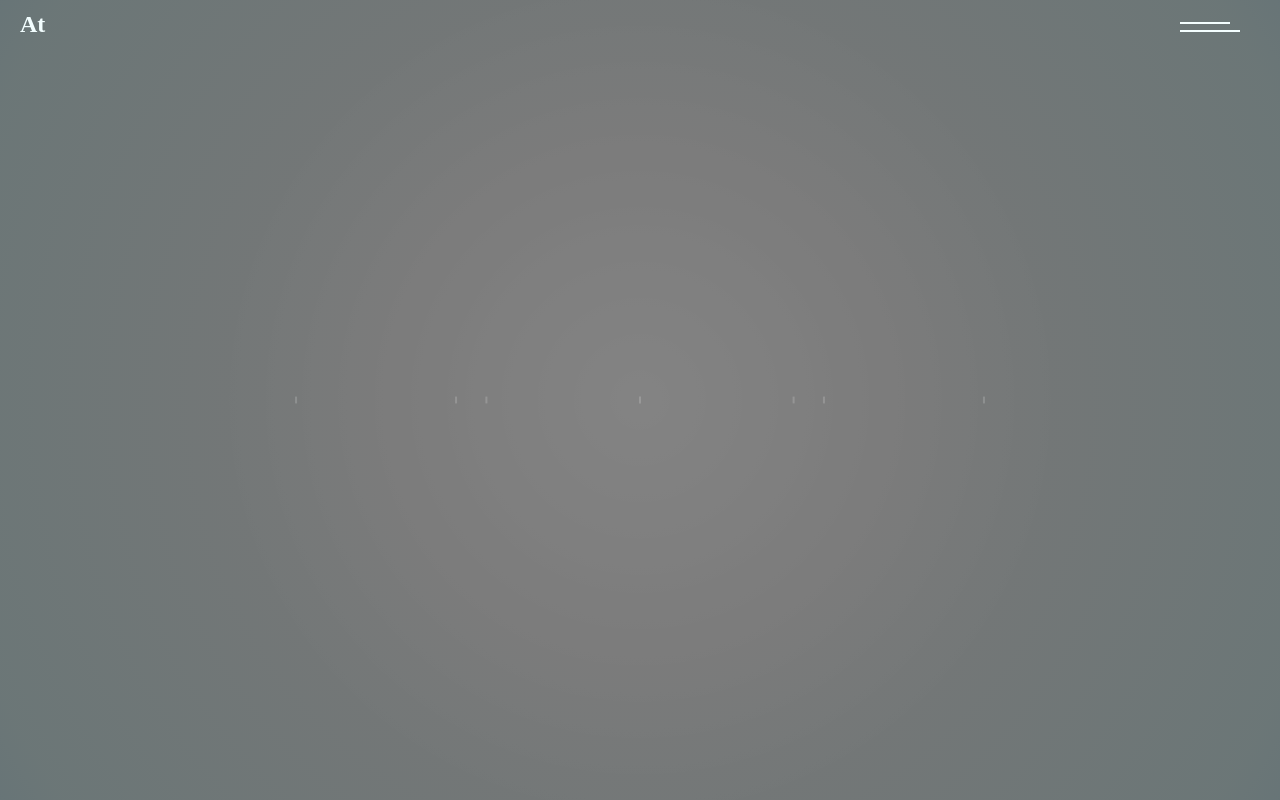
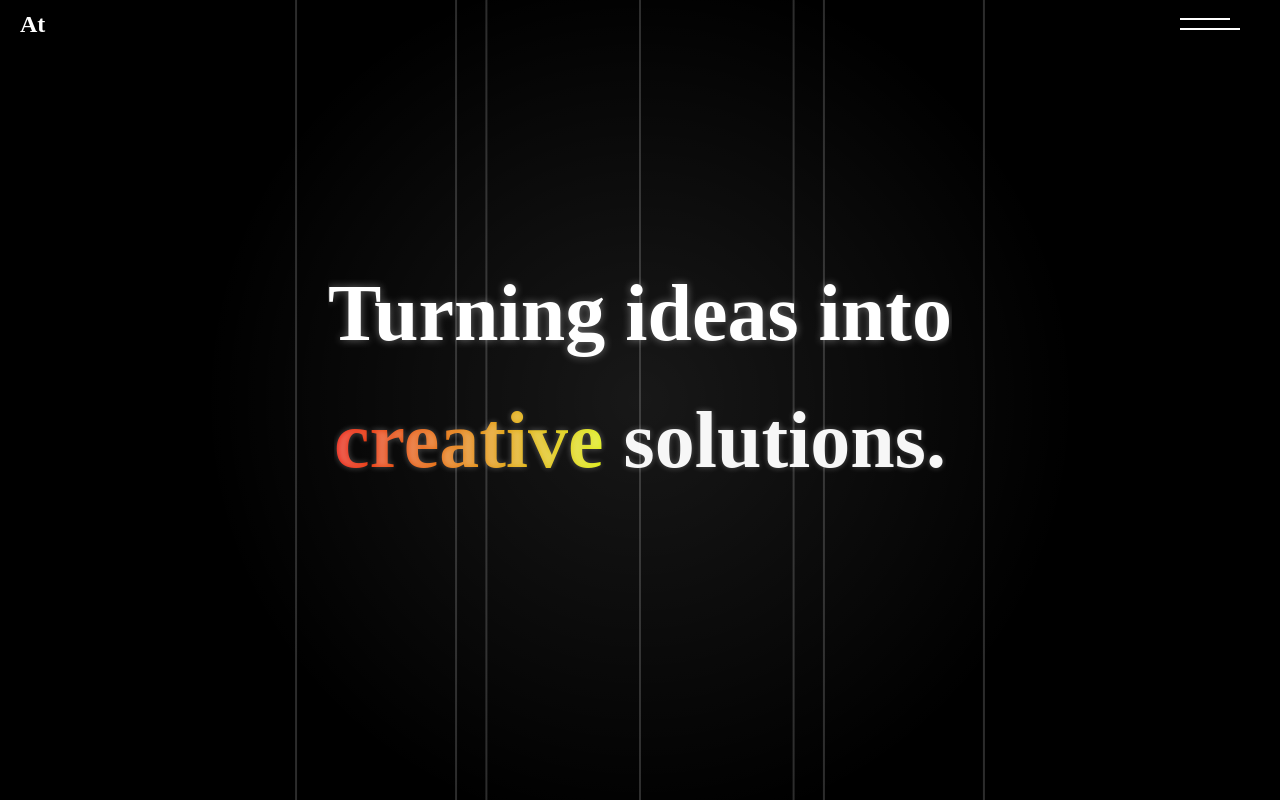
Before and after one commit to AshutoshDM1/EliteDev, a Next.js app: page / in a window 1280 px wide. Shown: the top 800 px of the page. Built offline with nearby package versions, Linux system fonts and the light colour scheme; a web font is replaced by a local one.

Commit message:
Adjust animation timings, add custom scrollbar styles, and implement sidebar toggle functionality.

```diff
--- a/app/globals.css
+++ b/app/globals.css
@@ -159,9 +159,9 @@ html.lenis body {
   stroke-dasharray: 1500;
   stroke-dashoffset: 1500;
   animation-name: drawAndFill;
-  animation-duration: 3s;
+  animation-duration: 2.5s;
   animation-timing-function: ease-in-out;
-  animation-delay: 3s;
+  animation-delay: .5s;
   animation-fill-mode: forwards;
 }
 
@@ -199,3 +199,29 @@ html.lenis body {
   background: rgba(0, 134, 244, 0.905);
   color: white;
 }
+
+
+/* Custom Scrollbar Styles */
+::-webkit-scrollbar {
+  width: 9px;
+}
+
+::-webkit-scrollbar-track {
+  background: transparent;
+}
+
+::-webkit-scrollbar-thumb {
+  background-color: #1f1f1f;
+  border-radius: 0px;
+  cursor: pointer;
+  transition: all;
+  transition-duration: 600ms;
+}
+
+::-webkit-scrollbar-thumb:hover {
+  background-color: #4e4e4e;
+}
+
+::-webkit-scrollbar-corner {
+  background: transparent;
+}
--- a/app/page.tsx
+++ b/app/page.tsx
@@ -29,13 +29,13 @@ export default function Home() {
   useGSAP(() => {
     const tl = gsap.timeline();
     gsap.to(".logo-path", {
-      delay: 6,
+      delay: 3,
       scale: 0,
       duration: 0.3,
       transformOrigin: "center",
     });
     gsap.to(".loading", {
-      delay: 6,
+      delay: 3,
       opacity: 0,
       duration: 0.6,
       ease: "linear",
--- a/components/DynamicSvg.tsx
+++ b/components/DynamicSvg.tsx
@@ -66,7 +66,7 @@ const DynamicSvg = () => {
   useGSAP(() => {
     // Animate the vertical lines first
     gsap.to([".line-top", ".line-bottom"], {
-      delay: 6.2,
+      delay: 3.2,
       duration: 3,
       strokeDashoffset: 0,
       ease: "power1.inOut",
@@ -75,7 +75,7 @@ const DynamicSvg = () => {
       },
     });
 
-    const tl1 = gsap.timeline({ delay: 1.5, repeat: -1, paused: true });
+    const tl1 = gsap.timeline({ delay: .5, repeat: -1, paused: true });
 
     // Draw the polygons
     tl1
--- a/components/MainPage.tsx
+++ b/components/MainPage.tsx
@@ -25,14 +25,13 @@ export default function MainPage() {
   }, []);
   return (
     <>
-      <div
-      className="h-[94vh] w-full flex flex-col justify-center items-center relative z-10 overflow-hidden text-center ">
+      <div className="h-[100vh] w-full flex flex-col justify-center items-center relative z-10 overflow-hidden text-center ">
         <motion.div className="flex flex-col justify-center items-center">
-          <div className="overflow-hidden flex text-[2.5rem] md:text-[80px] font-[800]  ">
+          <div className="overflow-hidden flex text-[2.5rem] md:text-[80px] font-[800]">
             <motion.h1
               initial={{ opacity: 0, y: 250 }}
               animate={{ opacity: 1, y: 0 }}
-              transition={{ duration: 2, delay: 7 }}
+              transition={{ duration: 1.5, delay: 4 }}
               style={{
                 fontFamily: "Khula",
                 fontWeight: 800,
@@ -43,12 +42,12 @@ export default function MainPage() {
               Turning ideas into
             </motion.h1>
           </div>
-          <div className="overflow-hidden text-[2.5rem] md:text-[80px] font-[800]  ">
+          <div className="overflow-hidden text-[2.5rem] md:text-[80px] font-[800]">
             {" "}
             <motion.h1
               initial={{ opacity: 0, y: 250 }}
               animate={{ opacity: 1, y: 0 }}
-              transition={{ duration: 2, delay: 8 }}
+              transition={{ duration: 1.5, delay: 5 }}
               style={{
                 fontFamily: "Khula",
                 fontWeight: 800,
@@ -64,7 +63,7 @@ export default function MainPage() {
             <motion.h1
               initial={{ opacity: 0, scale: 0 }}
               animate={{ opacity: 1, scale: 1 }}
-              transition={{ duration: .7, delay: 9.5 }}
+              transition={{ duration: 0.7, delay: 6.5 }}
               className="w-full text-[#888888] text-[18px] font-[400]"
             >
               {" "}
--- a/components/Navbar.tsx
+++ b/components/Navbar.tsx
@@ -1,15 +1,62 @@
 import { motion } from "framer-motion";
 import gsap from "gsap";
+import { useState } from "react";
 export default function NavBar() {
-  const onhandleClickX = () => {
-    gsap.to(".sidebar", {
-      x: 0,
-      duration: 1,
-      ease: "power1.inOut",
-    });
+  const [showSidebar, setShowSidebar] = useState(false);
+
+  const handleSidebarToggle = () => {
+    setShowSidebar(!showSidebar);
+
+    if (!showSidebar) {
+      // Opening the sidebar
+      gsap.to(".sideline1", {
+        borderColor: "#000000",
+        rotate: 45,
+        y: 6,
+        width: "50px",
+        duration: 0.5,
+        ease: "power1.inOut",
+      });
+      gsap.to(".sideline2", {
+        borderColor: "#000000",
+        rotate: -45,
+        y: -6,
+        duration: 0.5,
+        ease: "power1.inOut",
+      });
+      gsap.to(".sidebar", {
+        x: 0,
+        duration: 1,
+        ease: "power1.inOut",
+      });
+    } else {
+      // Closing the sidebar
+      gsap.to(".sideline1", {
+        borderColor: "#ffffff",
+        rotate: 0,
+        y: 0,
+        width: "50px",
+        duration: 0.5,
+        ease: "power1.inOut",
+      });
+      gsap.to(".sideline2", {
+        borderColor: "#ffffff",
+        rotate: 0,
+        y: 0,
+        width: "60px",
+        duration: 0.5,
+        ease: "power1.inOut",
+      });
+      gsap.to(".sidebar", {
+        x: "110%",
+        duration: 1,
+        ease: "power1.inOut",
+      });
+    }
   };
+
   return (
-    <div className="h-[6vh] fixed top-0 z-[100] w-full flex px-5 items-center justify-between select-none ">
+    <div className=" h-[6vh] fixed top-0 z-[1000] w-full flex px-5 items-center justify-between select-none  ">
       <h1
         style={{
           fontFamily: "Khula",
@@ -20,25 +67,25 @@ export default function NavBar() {
         At
       </h1>
       <motion.div
-        onClick={onhandleClickX}
-        whileHover="hover"
-        className="text-center h-full w-[80px] flex flex-col items-start justify-center cursor-pointer"
+        onClick={handleSidebarToggle}
+        whileHover={!showSidebar ? "hover" : undefined}
+        className="navLines text-center h-full w-[80px] flex flex-col items-start justify-center cursor-pointer mix-blend-difference gap-2"
       >
         <motion.div
           initial={{ width: "50px" }}
           variants={{
-            hover: { width: "80px" },
+            hover: { width: "50px" },
           }}
           transition={{ duration: 0.3 }}
-          className="sideline1 border-b-[2px] border-[#ffffff] h-[1vh] w-[80px]"
+          className="sideline1 border-b-[2px] border-[#ffffff] h-0 w-[80px]"
         />
         <motion.div
           initial={{ width: "60px" }}
           variants={{
-            hover: { width: "80px" },
+            hover: { width: "60px" },
           }}
           transition={{ duration: 0.3 }}
-          className="sideline2 border-b-[2px] border-[#ffffff] h-[1vh] w-[80px]"
+          className="sideline2 border-b-[2px] border-[#ffffff] h-0 w-[80px]"
         />
       </motion.div>
     </div>
--- a/components/Sidebar.tsx
+++ b/components/Sidebar.tsx
@@ -1,5 +1,4 @@
 import React from "react";
-import { X } from "lucide-react";
 import { motion } from "framer-motion";
 import gsap from "gsap";
 const Sidebar = () => {
@@ -21,22 +20,12 @@ const Sidebar = () => {
     { name: "Projects", href: ".page3" },
     { name: "Contact", href: ".page4" },
   ];
-  const onhandleClickX = () => {
-    gsap.to(".sidebar", {
-      x: "100%",
-      duration: 1,
-      ease: "power1.inOut",
-    });
-  };
+
   return (
     <div
       className="sidebar h-screen w-full 2xl:w-1/3 xl:w-1/2 fixed top-0 right-0 z-[200] bg-white p-8 flex-col justify-between
     translate-x-[110%] "
     >
-      <button onClick={onhandleClickX} className="self-end mb-8">
-        <X className="w-8 h-8  text-[#282828] " />
-      </button>
-
       <div className="h-[80%] max-w-[30rem] mx-auto flex justify-center items-center">
         <div className="h-fit flex gap-14 ">
           <div className="flex flex-col items-start justify-start  ">
@@ -69,9 +58,8 @@ const Sidebar = () => {
                   whileHover={{ x: 20 }}
                   transition={{ duration: 0.3 }}
                   key={link.name}
-                  onClick={() => (
-                    <>
-                      {gsap.to(".sidebar", {
+                  onClick={() => {
+                    gsap.to(".sidebar", {
                       x: "100%",
                       duration: 1,
                       ease: "power1.inOut",
@@ -80,9 +68,8 @@ const Sidebar = () => {
                           .querySelector(`${link.href}`)
                           ?.scrollIntoView({ behavior: "smooth" });
                       },
-                      })}
-                    </>
-                  )}
+                    });
+                  }}
                   className="text-black hover:text-gray-600 transition-colors cursor-pointer "
                 >
                   {link.name}
```
Lines whose indentation alone changed are shown as unchanged.
